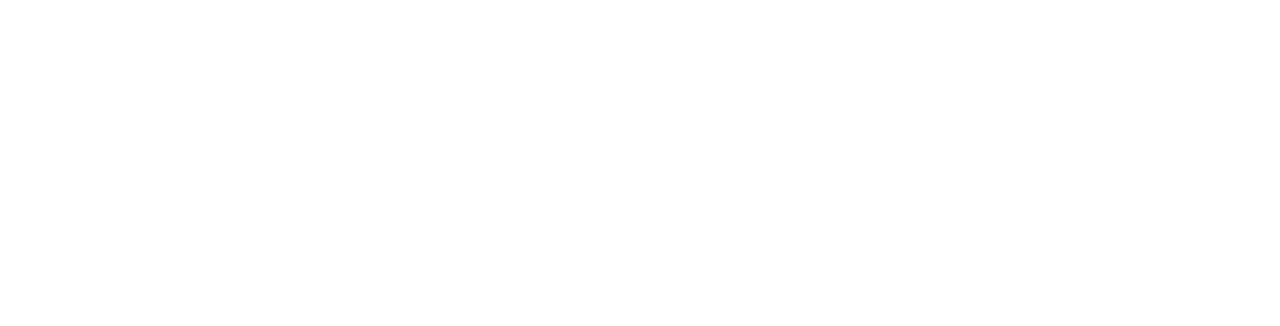
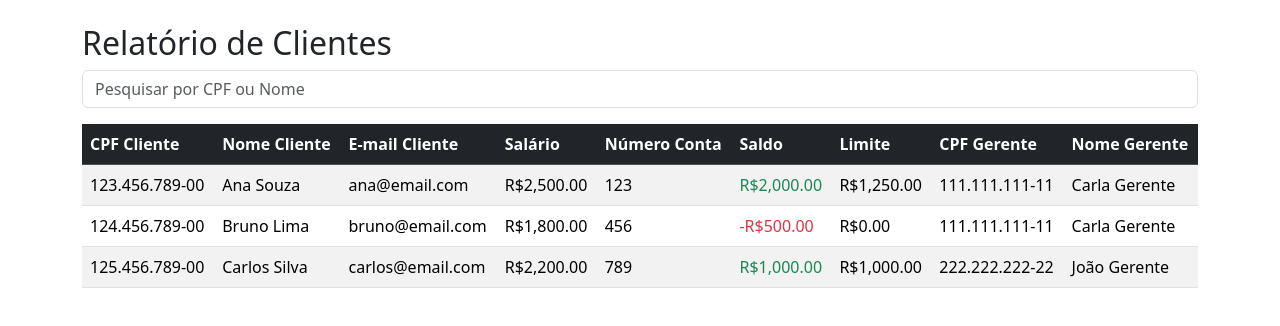
Before and after one commit to joaoGUFPR/DAC, an Angular app in the folder frontend/: page /administrador/relatorio-cliente in a window 1280 px wide. Before the commit this address led to /. Shown: the top 326 px of the page. Built offline with nearby package versions, Linux system fonts and the light colour scheme.

Commit message:
feat R16: front tela relatorio clientes

```diff
--- a/frontend/src/app/app.routes.ts
+++ b/frontend/src/app/app.routes.ts
@@ -10,6 +10,7 @@
 import { ModalRejeitarClienteComponent } from './pages/gerente/modal-rejeitarcliente/modal-rejeitarcliente';
 import { ConsultarClientes } from './pages/gerente/consultar-clientes/consultar-clientes';
 import { TelaInicialAdm } from './pages/adm/tela-inicial-adm/tela-inicial-adm';
+import { RelatorioCliente } from './pages/adm/relatorio-cliente/relatorio-cliente';
 
 export const routes: Routes = [
     { path: '', redirectTo: 'login', pathMatch: 'full' },
@@ -22,5 +23,6 @@
     { path: 'gerente/tela-inicial', component: TelaInicialGerente},
     { path: 'gerente/aprovar-cliente', component: AprovarCliente},
     { path: 'gerente/consultar-cliente', component: ConsultarClientes},
-    { path: 'administrador/tela-inicial-adm', component: TelaInicialAdm}
+    { path: 'administrador/tela-inicial-adm', component: TelaInicialAdm},
+    { path: 'administrador/relatorio-cliente', component: RelatorioCliente}
 ];
--- /dev/null
+++ b/frontend/src/app/pages/adm/relatorio-cliente/relatorio-cliente.html
@@ -0,0 +1,39 @@
+<div class="container mt-4">
+  <h2>Relatório de Clientes</h2>
+
+  <div class="mb-3">
+    <input type="text" class="form-control" placeholder="Pesquisar por CPF ou Nome"
+           [(ngModel)]="filtro" (ngModelChange)="filtrarClientes()">
+  </div>
+
+  <table class="table table-striped table-hover">
+    <thead class="table-dark">
+      <tr>
+        <th>CPF Cliente</th>
+        <th>Nome Cliente</th>
+        <th>E-mail Cliente</th>
+        <th>Salário</th>
+        <th>Número Conta</th>
+        <th>Saldo</th>
+        <th>Limite</th>
+        <th>CPF Gerente</th>
+        <th>Nome Gerente</th>
+      </tr>
+    </thead>
+    <tbody>
+      <tr *ngFor="let item of clientesFiltrados">
+        <td>{{ item.cliente.cpf }}</td>
+        <td>{{ item.cliente.nome }}</td>
+        <td>{{ item.cliente.email }}</td>
+        <td>{{ item.cliente.salario | currency:'BRL' }}</td>
+        <td>{{ item.cliente.numero }}</td>
+        <td [ngClass]="{'text-danger': item.cliente.saldo < 0, 'text-success': item.cliente.saldo >= 0}">
+          {{ item.cliente.saldo | currency:'BRL' }}
+        </td>
+        <td>{{ item.cliente.limite | currency:'BRL' }}</td>
+        <td>{{ item.gerente.cpf }}</td>
+        <td>{{ item.gerente.nome }}</td>
+      </tr>
+    </tbody>
+  </table>
+</div>
--- /dev/null
+++ b/frontend/src/app/pages/adm/relatorio-cliente/relatorio-cliente.ts
@@ -0,0 +1,64 @@
+import { Component } from '@angular/core';
+import { ClienteConta } from '../../../shared/models/clienteconta';
+import { Gerente } from '../../../shared/models/gerente.model';
+import { CommonModule } from '@angular/common';
+import { FormsModule } from '@angular/forms';
+
+
+interface ClienteRelatorio {
+  cliente: ClienteConta;
+  gerente: Gerente;
+}
+
+@Component({
+  selector: 'app-relatorio-cliente',
+  imports: [CommonModule, FormsModule],
+  templateUrl: './relatorio-cliente.html',
+  styleUrl: './relatorio-cliente.css'
+})
+
+export class RelatorioCliente {
+
+filtro: string = '';
+  clientes: ClienteRelatorio[] = [];
+  clientesFiltrados: ClienteRelatorio[] = [];
+
+  ngOnInit() {
+    const gerentes: Gerente[] = [
+      new Gerente("111.111.111-11", "Carla Gerente", "carla@email.com", "11999999999"),
+      new Gerente("222.222.222-22", "João Gerente", "joao@email.com", "11888888888")
+    ];
+    const clientes: { [cpfGerente: string]: ClienteConta[] } = {
+      "111.111.111-11": [
+        new ClienteConta("123.456.789-00", "Ana Souza", "ana@email.com", "11999999999",
+          2500, "Rua A", "01001-000", "Ap 101", "123", 2000, 1250, "São Paulo", "SP"),
+        new ClienteConta("124.456.789-00", "Bruno Lima", "bruno@email.com", "11888888888",
+          1800, "Rua B", "02002-000", "Casa", "456", -500, 0, "São Paulo", "SP")
+      ],
+      "222.222.222-22": [
+        new ClienteConta("125.456.789-00", "Carlos Silva", "carlos@email.com", "11777777777",
+          2200, "Rua C", "03003-000", "Ap 201", "789", 1000, 1000, "São Paulo", "SP")
+      ]
+    };
+
+    this.clientes = [];
+    Object.keys(clientes).forEach(cpfG => {
+      const g = gerentes.find(x => x.cpf === cpfG)!;
+      clientes[cpfG].forEach(c => {
+        this.clientes.push({ cliente: c, gerente: g });
+      });
+    });
+
+    this.filtrarClientes();
+  }
+
+  filtrarClientes() {
+    const termo = this.filtro.toLowerCase();
+    this.clientesFiltrados = this.clientes
+      .filter(c =>
+        c.cliente.nome.toLowerCase().includes(termo) ||
+        c.cliente.cpf.toLowerCase().includes(termo)
+      )
+      .sort((a, b) => a.cliente.nome.localeCompare(b.cliente.nome));
+  }
+}
```
Also changed, not shown: frontend/src/app/pages/adm/relatorio-cliente/relatorio-cliente.css (added), 1 other file (tests, documents, lock files or other folders).
